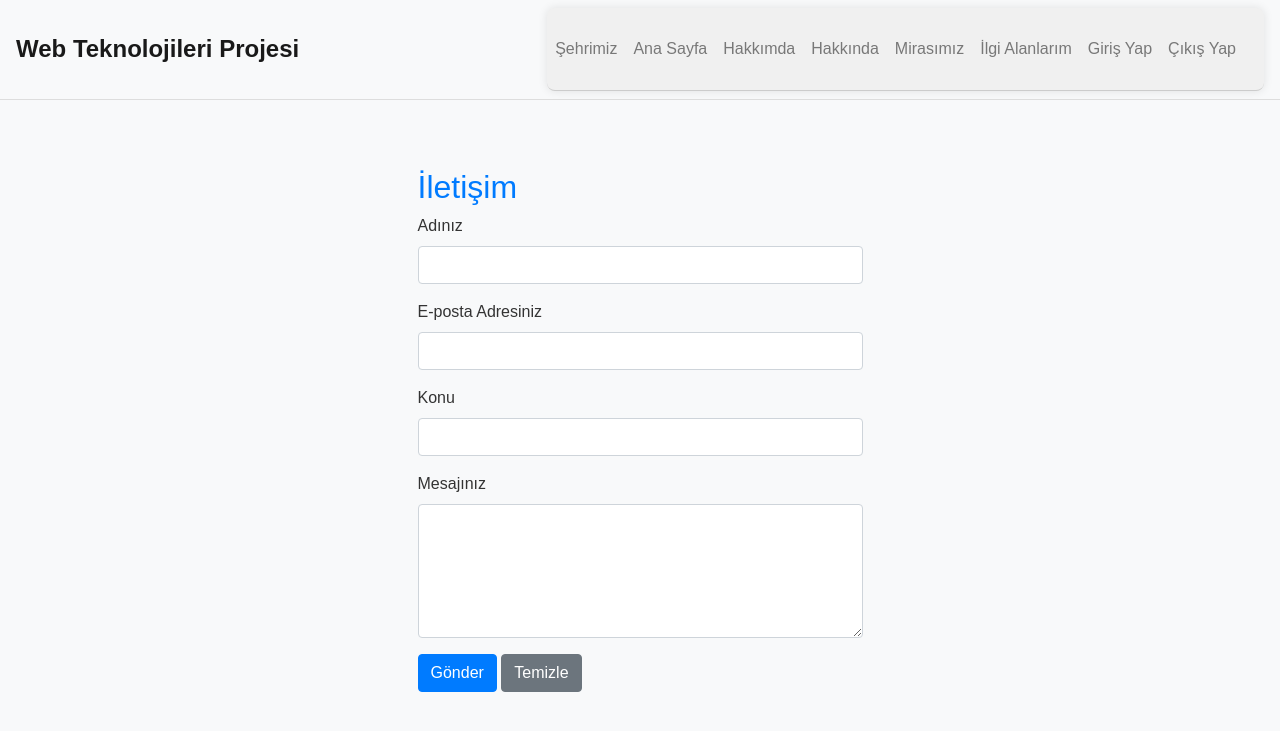
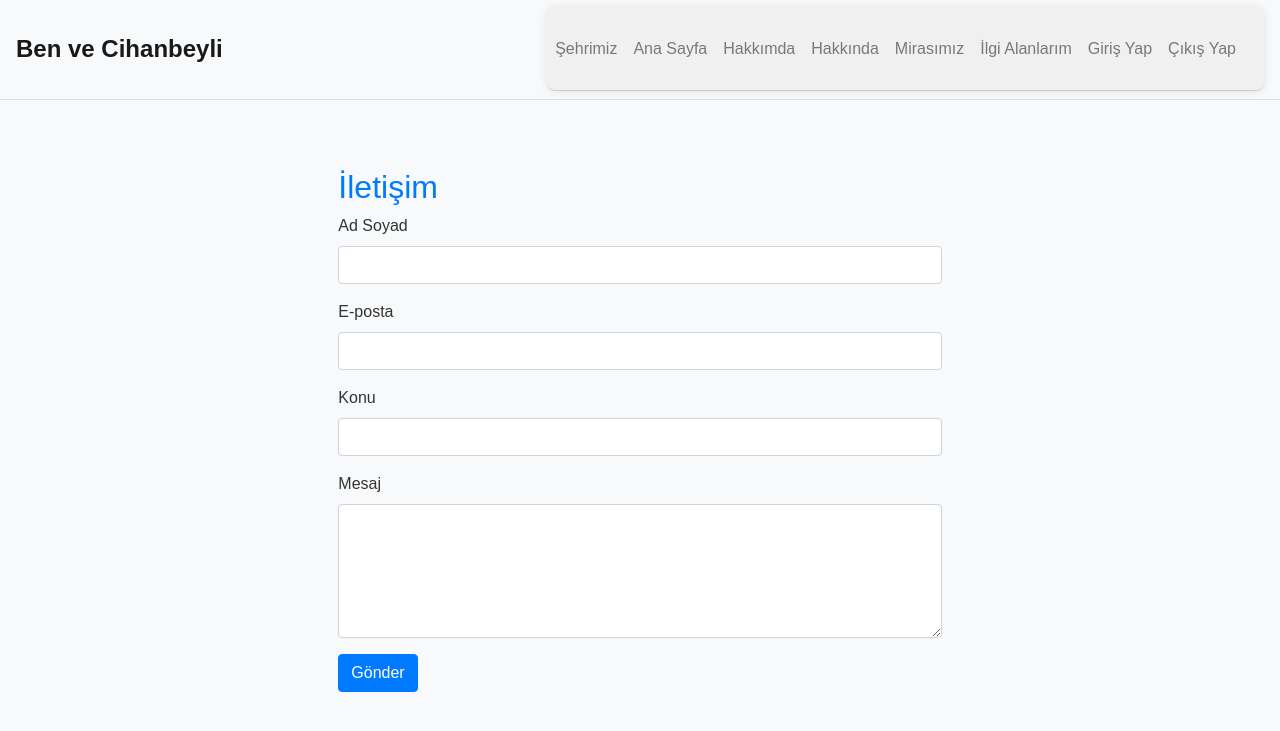
Before and after one commit to KediSinsCreed/ProjectWebDesigning, a PHP site: page /iletisim.php in a window 1280 px wide. Shown: the top 731 px of the page. Run offline with PHP 8.4, Linux system fonts and the light colour scheme; the visitor is signed in with stand-in values (Sample User, id 1).

Commit message:
iletisim sayfasi
iletisim sayfasindaki bilgilerin normalde mail olarak bana yollanması lazım ama yollamıyor , oyle bi seyler

```diff
--- a/iletisim.php
+++ b/iletisim.php
@@ -15,11 +15,11 @@ if (!isset($_SESSION["loggedin"]) || $_SESSION["loggedin"] !== true) {
     <meta name="viewport" content="width=device-width, initial-scale=1.0">
     <title>İletişim</title>
     <link rel="stylesheet" href="https://stackpath.bootstrapcdn.com/bootstrap/4.5.2/css/bootstrap.min.css">
-    <link rel="stylesheet" href="styles.css">
+    <link rel="stylesheet" href="css/styles.css">
 </head>
 <body>
 <nav class="navbar navbar-expand-lg navbar-light bg-light">
-        <a class="navbar-brand" href="#">Web Teknolojileri Projesi</a>
+            <a class="navbar-brand" href="#">Ben ve Cihanbeyli</a>
             <button class="navbar-toggler" type="button" data-toggle="collapse" data-target="#navbarNav" aria-controls="navbarNav" aria-expanded="false" aria-label="Toggle navigation">
                 <span class="navbar-toggler-icon"></span>
             </button>
@@ -40,6 +40,7 @@ if (!isset($_SESSION["loggedin"]) || $_SESSION["loggedin"] !== true) {
                 <li class="nav-item">
                     <a class="nav-link" href="mirasimiz.php">Mirasımız</a>
                 </li>
+
                 <li class="nav-item">
                     <a class="nav-link" href="ilgi-alanlarim.php">İlgi Alanlarım</a>
                 </li>
@@ -52,18 +53,17 @@ if (!isset($_SESSION["loggedin"]) || $_SESSION["loggedin"] !== true) {
                 </ul>
             </div>
         </nav>
-
     <div class="container mt-5">
         <div class="row">
-            <div class="col-md-6 offset-md-3">
+            <div class="col-md-8 offset-md-2">
                 <h2>İletişim</h2>
-                <form action="iletisim.php" method="POST">
+                <form action="iletisimbilgi.php" method="post">
                     <div class="form-group">
-                        <label for="name">Adınız</label>
+                        <label for="name">Ad Soyad</label>
                         <input type="text" class="form-control" id="name" name="name" required>
                     </div>
                     <div class="form-group">
-                        <label for="email">E-posta Adresiniz</label>
+                        <label for="email">E-posta</label>
                         <input type="email" class="form-control" id="email" name="email" required>
                     </div>
                     <div class="form-group">
@@ -71,11 +71,10 @@ if (!isset($_SESSION["loggedin"]) || $_SESSION["loggedin"] !== true) {
                         <input type="text" class="form-control" id="subject" name="subject" required>
                     </div>
                     <div class="form-group">
-                        <label for="message">Mesajınız</label>
+                        <label for="message">Mesaj</label>
                         <textarea class="form-control" id="message" name="message" rows="5" required></textarea>
                     </div>
                     <button type="submit" class="btn btn-primary">Gönder</button>
-                    <button type="reset" class="btn btn-secondary">Temizle</button>
                 </form>
             </div>
         </div>
```
Also changed, not shown: iletisimbilgi.php (added, +38 -0 lines). Lines whose indentation alone changed are shown as unchanged.
